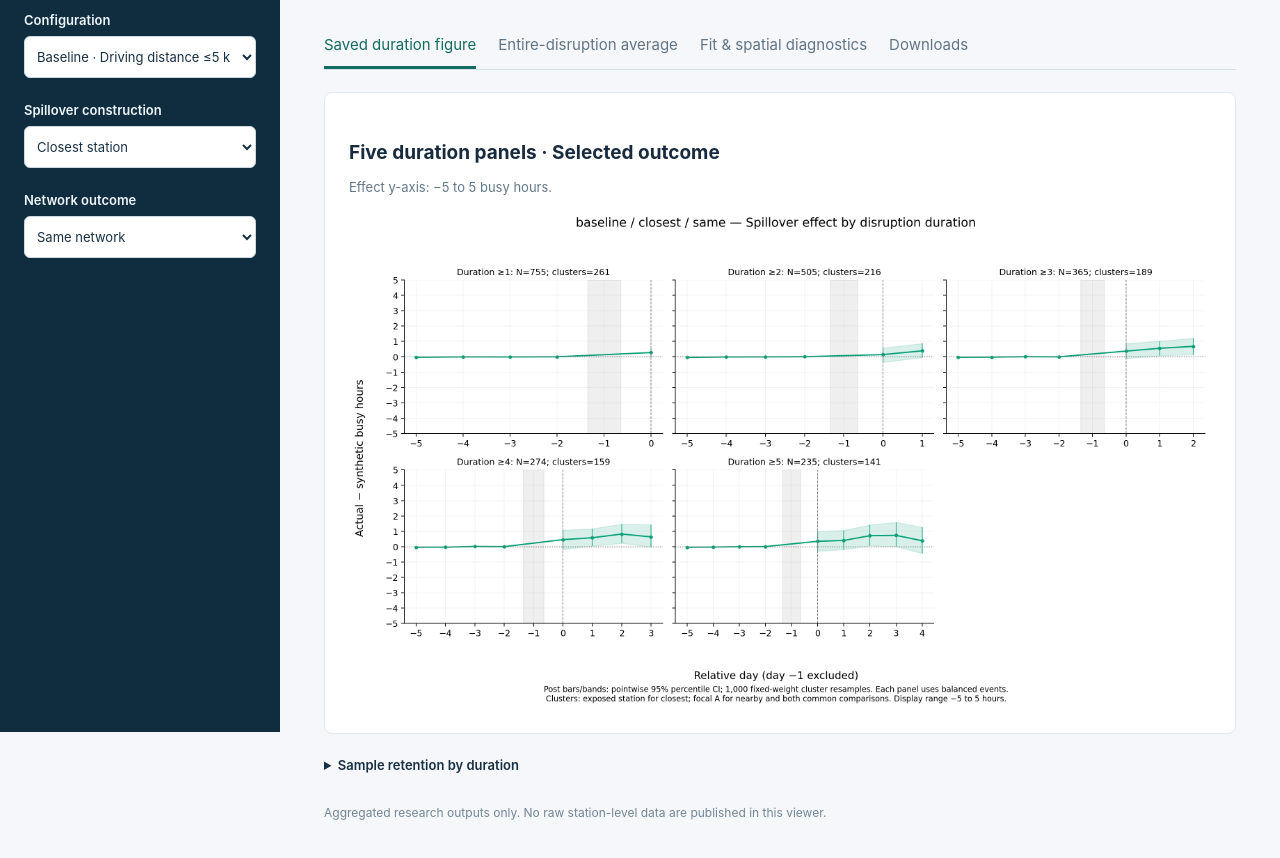
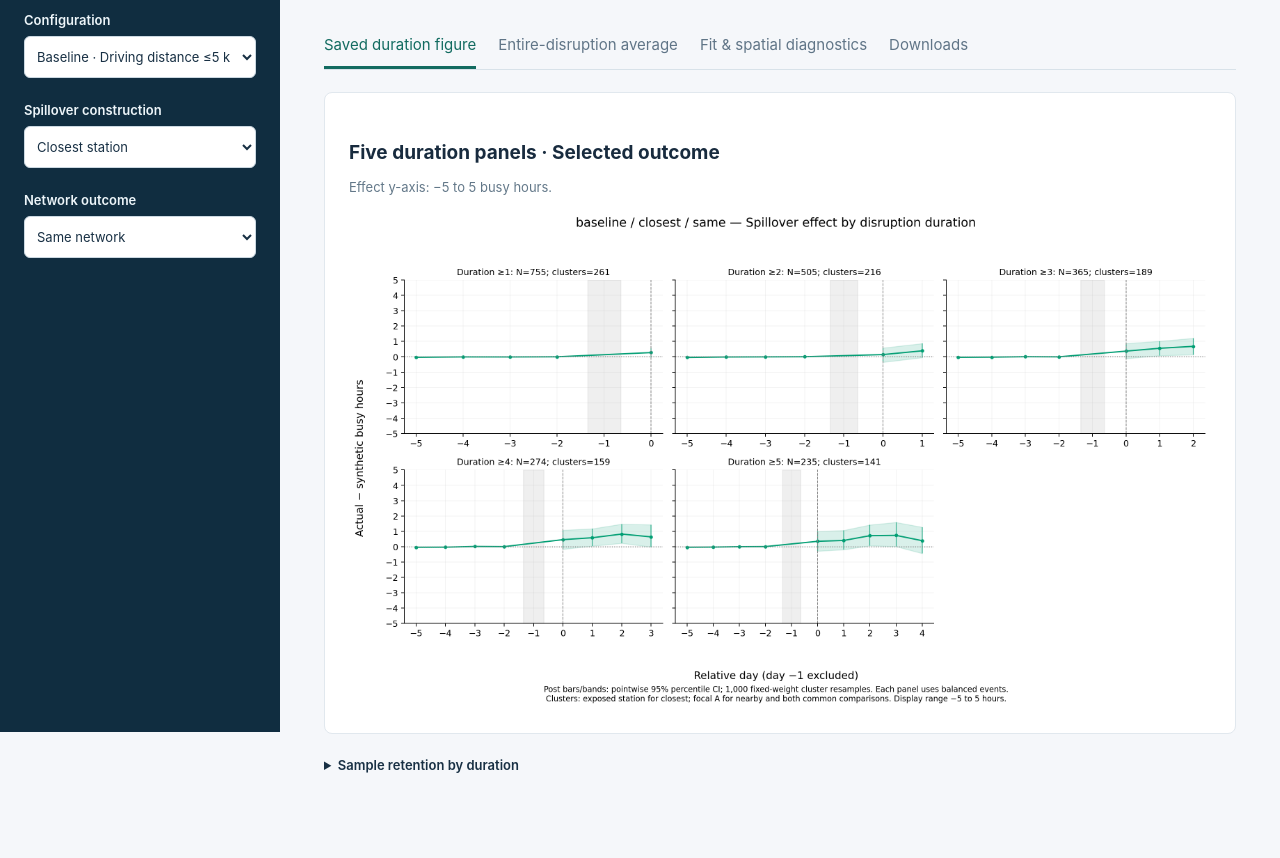
Before and after one commit to JacobJIN2000/sc-spillover-review, a plain HTML site: page index.html in a window 1280 px wide. Shown: the part 68-926 px from the top of the page. Drawn offline with Linux system fonts and the light colour scheme.

Commit message:
Remove research output footer text

```diff
--- a/index.html
+++ b/index.html
@@ -18,7 +18,7 @@
 <section class="tab" id="diagnostics" hidden><p class="muted">Diagnostics use the day-0 retained sample, before duration-specific filtering.</p><div class="panel"><h2>Pre-treatment fit</h2><img id="mse" class="figure" alt="Pre-treatment MSE before and after fit filtering" loading="lazy"></div><div class="panel"><h2>Spatial distribution</h2><img id="spatial" class="figure" alt="Distance, time or neighborhood member count distribution" loading="lazy"></div></section>
 <section class="tab" id="saved"><div class="panel"><h2>Five duration panels · Selected outcome</h2><p class="muted">Effect y-axis: −5 to 5 busy hours.</p><img id="duration-figure" class="figure" alt="Spillover effects for minimum durations one through five days" loading="lazy"></div><details><summary>Sample retention by duration</summary><div id="counts" class="table-wrap" style="margin-top:12px"></div></details></section>
 <section class="tab" id="tables" hidden><h2>Download estimates</h2><div id="downloads" class="downloads"></div></section>
-<footer>Aggregated research outputs only. No raw station-level data are published in this viewer.</footer></main>
+</main>
 <script>
 const $=id=>document.getElementById(id);
 const labels={baseline:'Baseline · Driving distance ≤5 km',radius_10km:'Robustness · Driving distance ≤10 km',evgo_only:'Robustness · EVgo focal stations only',straight_line:'Robustness · Straight-line distance ≤5 km',travel_time_20min:'Robustness · Driving time ≤20 min'};
```
